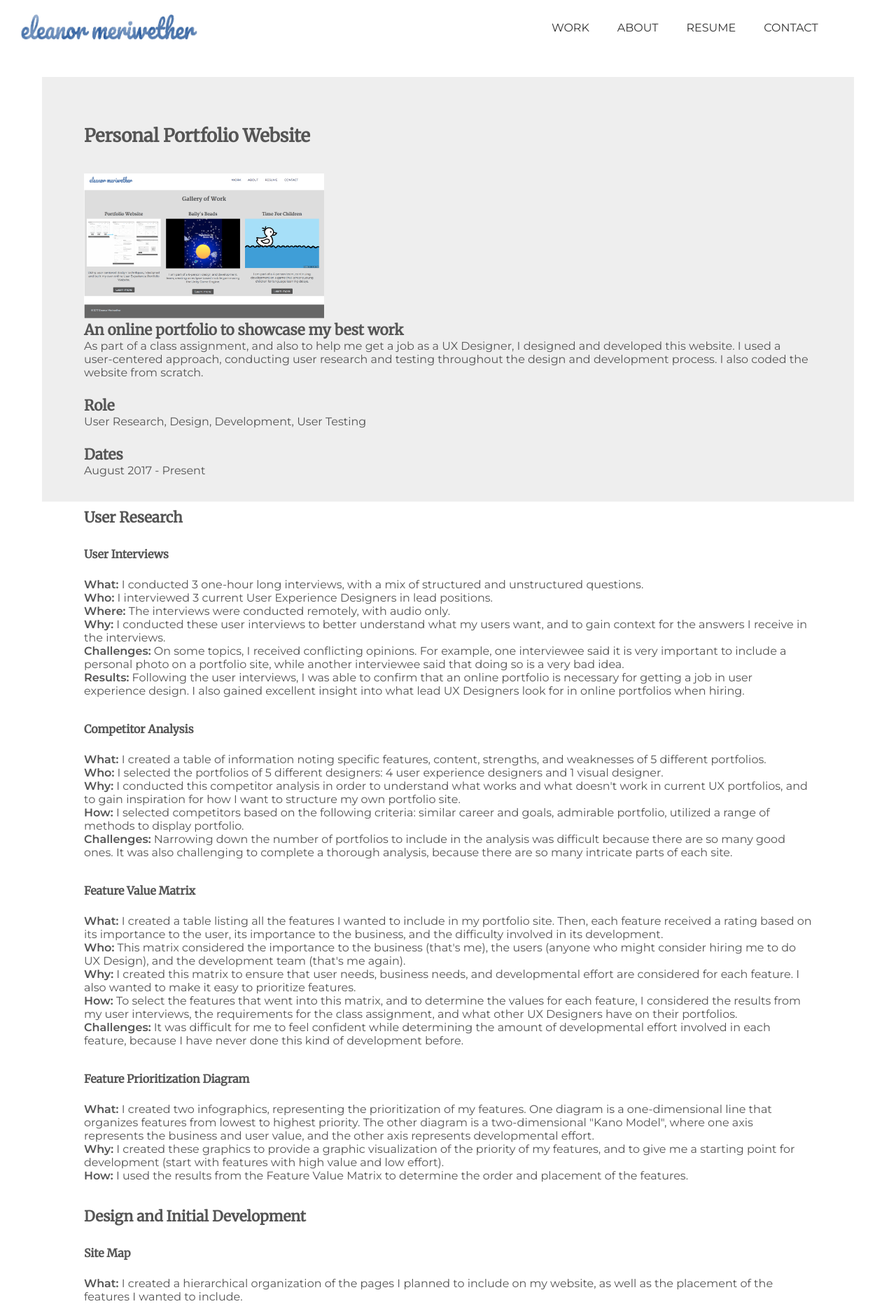
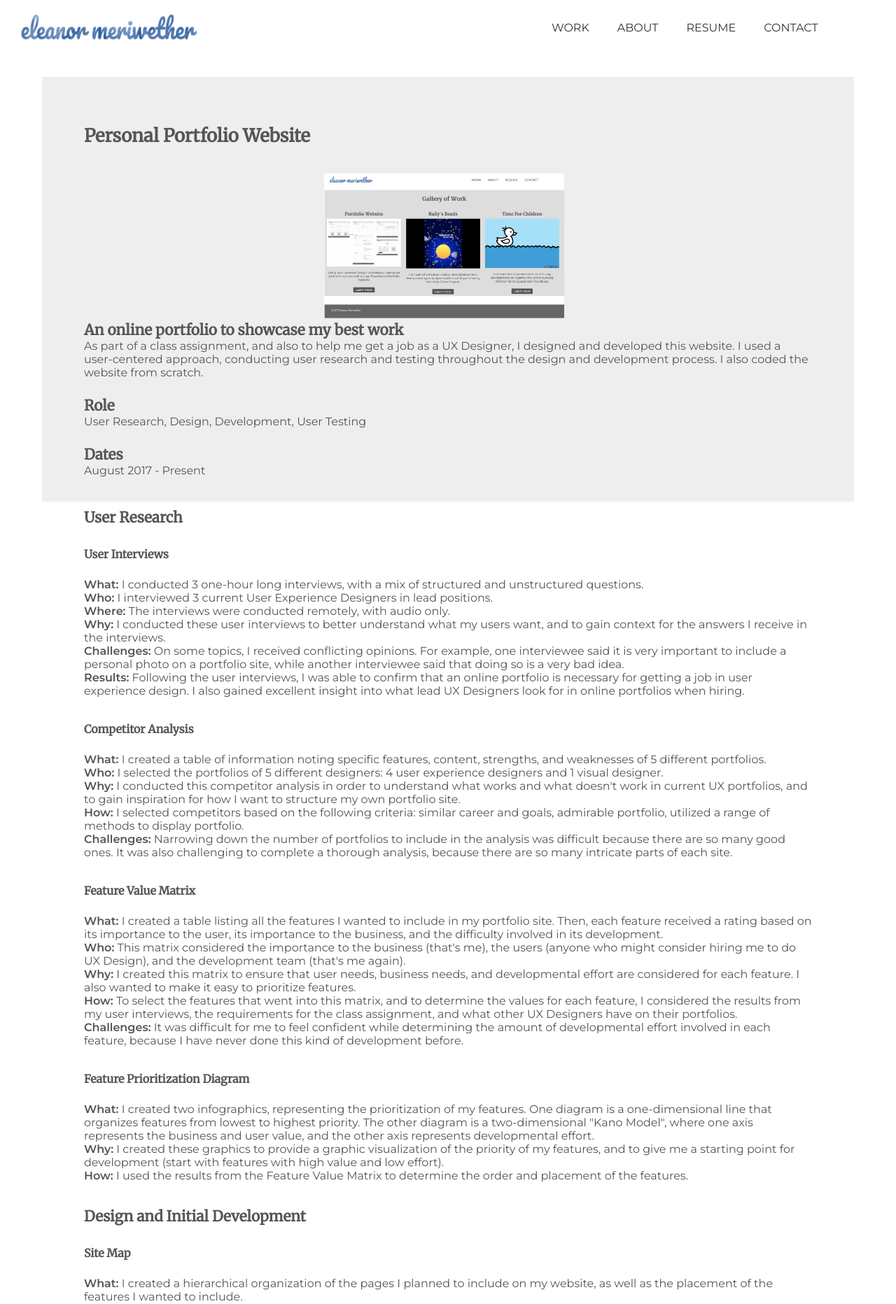
Before and after one commit to emeriwether/emeriwether.github.io, a Jekyll site: the page built from project1.html, in a window 1280 px wide. Shown: the top 1864 px of the page at 70% size. Built offline with Jekyll 4.4.1, drawn with Linux system fonts in a browser that asks for light colours.

Commit message:
retry prev commit

```diff
--- a/css/styles.css
+++ b/css/styles.css
@@ -146,7 +146,7 @@ article.PortfolioWebsite header { background-color: #eee; display: inline-block;
 article.PortfolioWebsite header h2 { margin-top: 60px; margin-bottom: 40px; }
 article.PortfolioWebsite header h3 { margin-bottom: 0; }
 article.PortfolioWebsite header p { margin-bottom: 25px; }
-article.PortfolioWebsite header img { width: 33%; margin-right: -50%; }
+article.PortfolioWebsite header img { width: 33%; margin-left: 33%; }
 article.PortfolioWebsite p span { font-weight: 600; }
 
 
```
